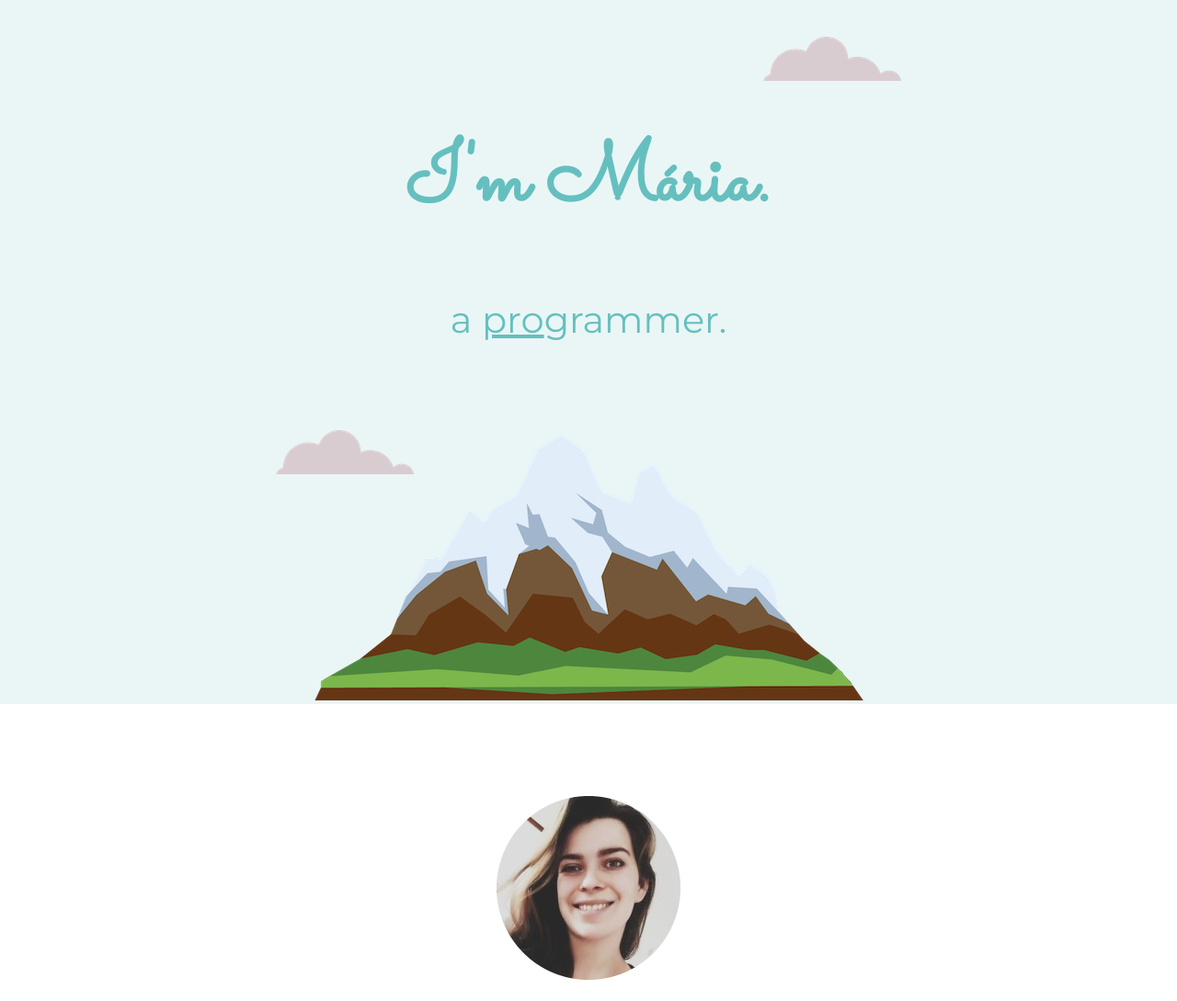
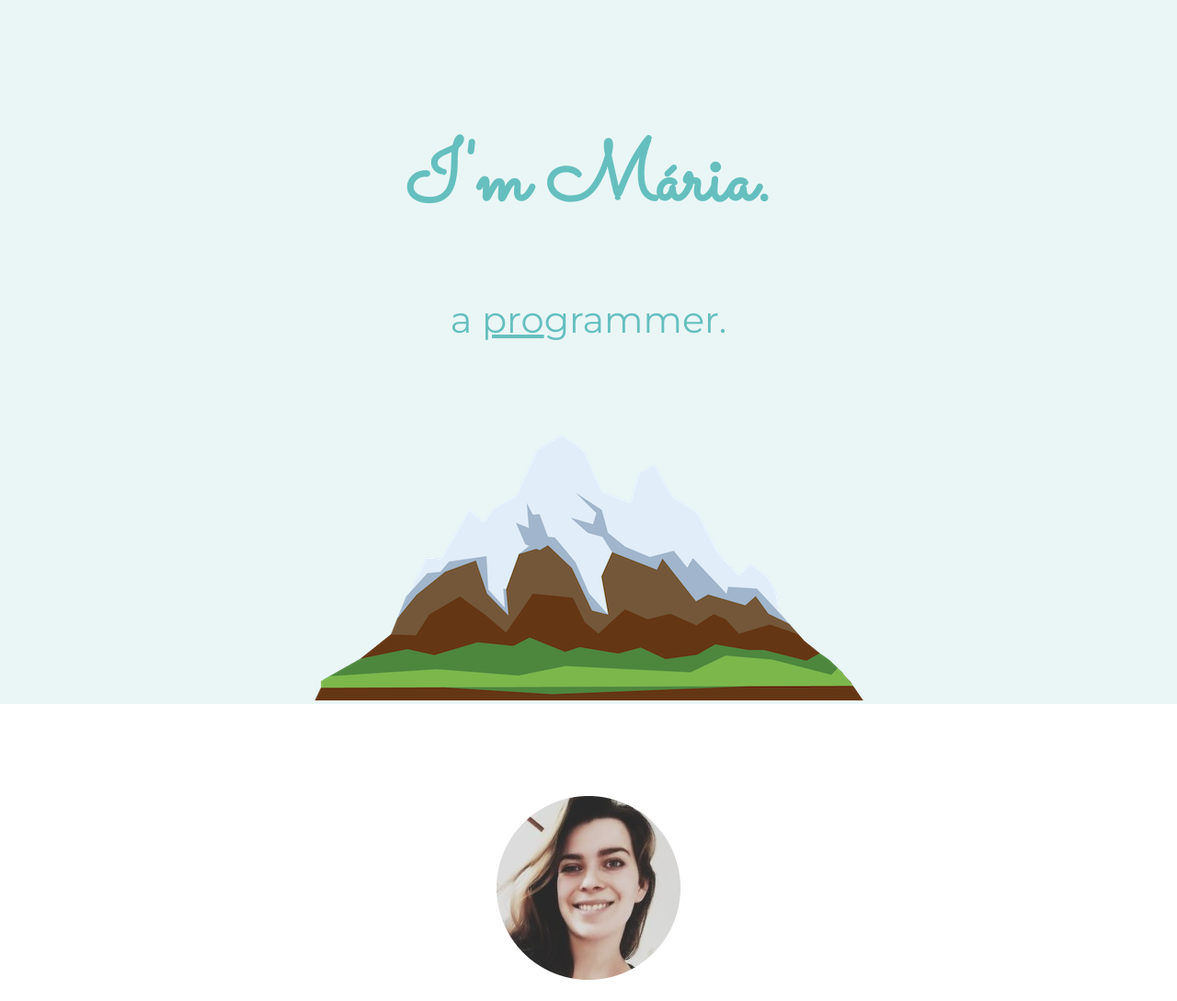
Before and after one commit to Marcsi992/mysiste2, a plain HTML site: page index.html in a window 1280 px wide. Shown: the top 1089 px of the page at 92% size. Drawn offline with Linux system fonts and the light colour scheme.

Commit message:
Update index.html

```diff
--- a/index.html
+++ b/index.html
@@ -16,10 +16,10 @@
 
 <body>
   <div class="top-container">
-    <img class="top-cloud" src="images/cloud.png" alt="cloud-image" />
+    <!--<img class="top-cloud" src="images/cloud.png" alt="cloud-image" />-->
     <h1>I'm Mária.</h1>
     <h2>a <span class="pro">pro</span>grammer.</h2>
-    <img class="bottom-cloud" src="images/cloud.png" alt="cloud-image" />
+    <!--<img class="bottom-cloud" src="images/cloud.png" alt="cloud-image" />-->
     <img class="mountain-img" src="images/mountain.png" alt="mountain-image" />
   </div>
   <div class="middle-container">
```
